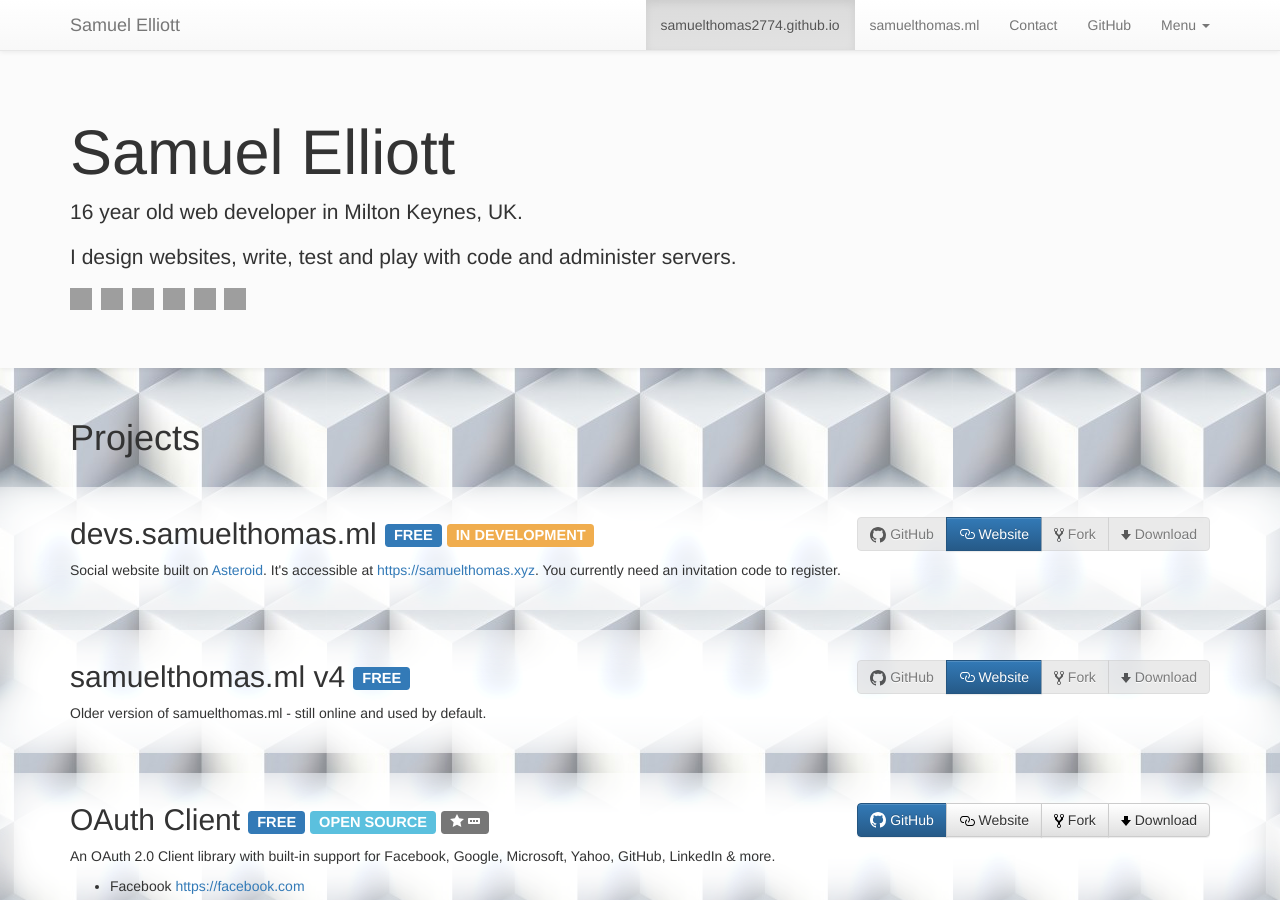
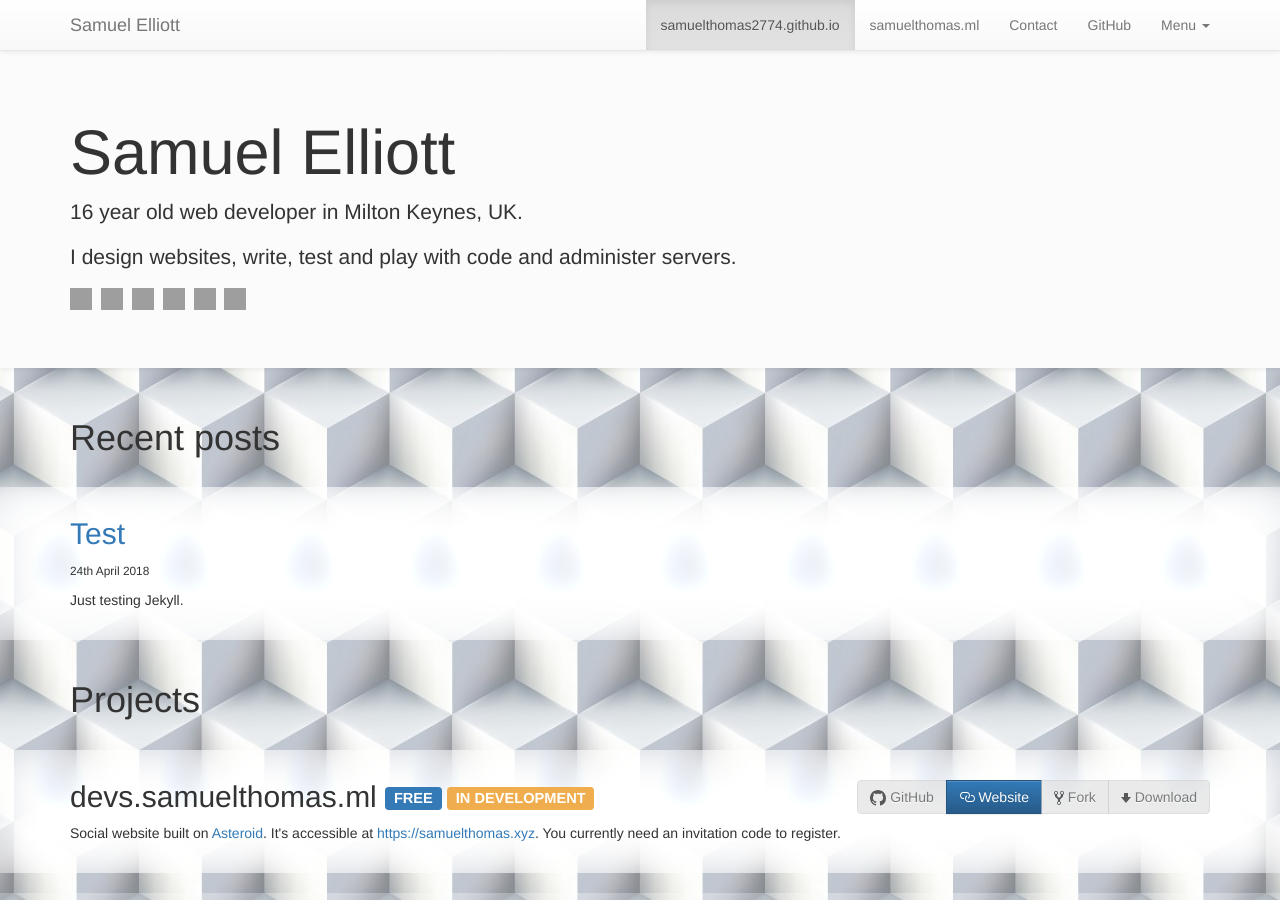
Before and after one commit to samuelthomas2774/samuelthomas2774.github.io, a Jekyll site: the page built from index.html, in a window 1280 px wide and 900 px high. Built offline with Jekyll 4.4.1, drawn with Linux system fonts in a browser that asks for light colours; comment, search, counter and statistics services are not loaded; some of the changed text lies outside the part shown; grey boxes are pictures that could not be loaded.

Commit message:
Add recent posts section

```diff
--- a/index.html
+++ b/index.html
@@ -2,6 +2,22 @@
 layout: default
 keybase_script: true
 ---
+
+<div class="section-header fade-in-on-scroll">
+	<div class="container">
+		<h1 class="fade-in-on-scroll">Recent posts</h1>
+	</div>
+</div>
+
+{% for post in site.posts %}
+	<div class="post section fade-in-on-scroll blur-background">
+		<div class="container">
+			<h2><a href="{{ post.url }}">{{ post.title }}</a></h2>
+			<p><small>{{ post.date | date_to_long_string: "ordinal" }}</small></p>
+			{{ post.excerpt }}
+		</div>
+	</div>
+{% endfor %}
 
 <div class="section-header fade-in-on-scroll">
 	<div class="container">
```
